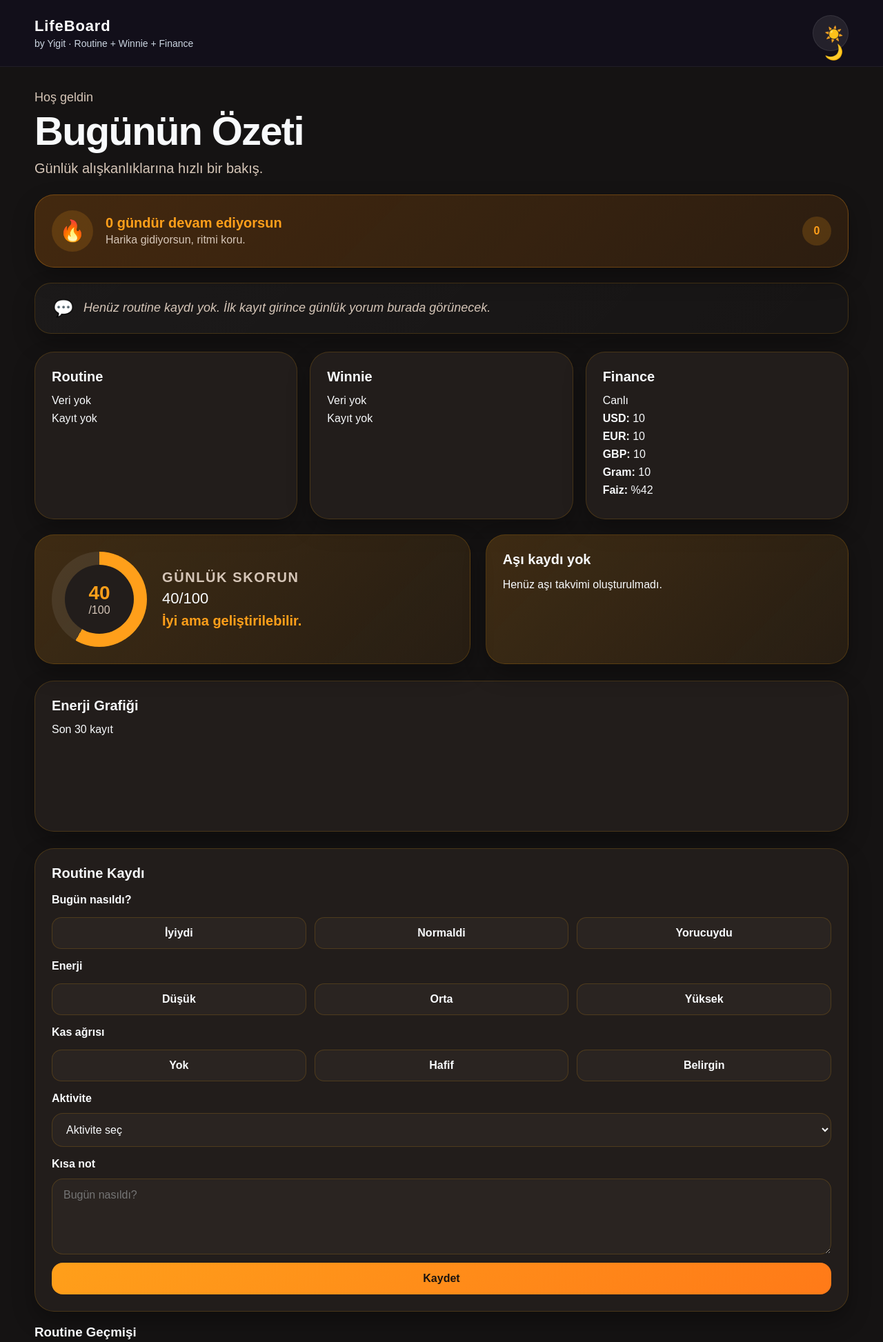
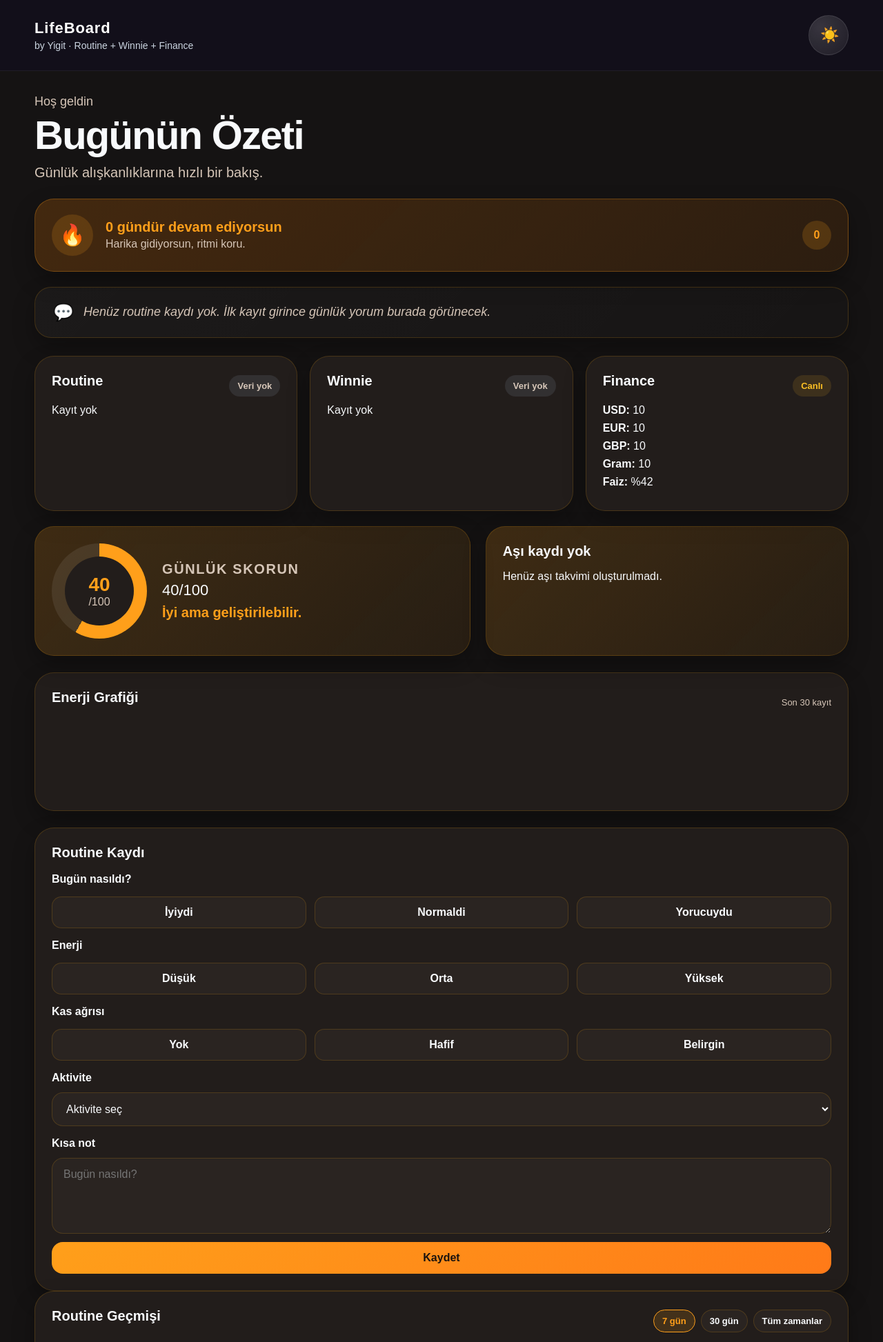
Before and after one commit to yigitsasal90/lifeboard, a Flask app: page / in a window 1280 px wide. Shown: the top 1946 px of the page at 69% size. Run offline with Flask 3, Linux system fonts and the light colour scheme; a database or web service that is not in the repository returns one stand-in record (values such as "Sample title"); data that the repository does not hold is empty.

Commit message:
Update style.css

```diff
--- a/static/style.css
+++ b/static/style.css
@@ -9,6 +9,12 @@
     --accent-soft: rgba(245, 158, 11, 0.15);
     --shadow: 0 10px 30px rgba(15, 23, 42, 0.08);
     --topbar: #0f172a;
+    --good: #22c55e;
+    --good-soft: rgba(34, 197, 94, 0.14);
+    --mid: #f59e0b;
+    --mid-soft: rgba(245, 158, 11, 0.14);
+    --bad: #ef4444;
+    --bad-soft: rgba(239, 68, 68, 0.14);
 }
 
 :root[data-theme="dark"] {
@@ -22,6 +28,12 @@
     --accent-soft: rgba(255, 159, 26, 0.15);
     --shadow: 0 14px 32px rgba(0, 0, 0, 0.30);
     --topbar: #120f1a;
+    --good: #4ade80;
+    --good-soft: rgba(74, 222, 128, 0.12);
+    --mid: #fbbf24;
+    --mid-soft: rgba(251, 191, 36, 0.12);
+    --bad: #f87171;
+    --bad-soft: rgba(248, 113, 113, 0.12);
 }
 
 body {
@@ -61,14 +73,28 @@ body {
 }
 
 .theme-toggle {
-    width: 52px;
-    height: 52px;
+    width: 58px;
+    height: 58px;
     border-radius: 999px;
-    border: 1px solid rgba(255,255,255,0.08);
-    background: rgba(255,255,255,0.08);
+    border: 1px solid rgba(255,255,255,0.10);
+    background: radial-gradient(circle at 30% 30%, rgba(255,255,255,0.16), rgba(255,255,255,0.06));
     color: white;
     cursor: pointer;
     font-size: 22px;
+    position: relative;
+    overflow: hidden;
+}
+
+.theme-toggle .moon {
+    display: none;
+}
+
+:root[data-theme="light"] .theme-toggle .sun {
+    display: none;
+}
+
+:root[data-theme="light"] .theme-toggle .moon {
+    display: inline;
 }
 
 .container {
@@ -81,10 +107,34 @@ body {
     margin-bottom: 26px;
 }
 
+.hero-topline {
+    display: flex;
+    align-items: center;
+    gap: 12px;
+    margin-bottom: 8px;
+}
+
 .hero .mini-title {
     color: var(--muted);
-    margin: 0 0 8px;
+    margin: 0;
     font-size: 18px;
+}
+
+.alert-badge {
+    padding: 8px 12px;
+    border-radius: 999px;
+    font-size: 13px;
+    font-weight: 700;
+}
+
+.alert-badge.warning {
+    background: var(--mid-soft);
+    color: var(--mid);
+}
+
+.alert-badge.danger {
+    background: var(--bad-soft);
+    color: var(--bad);
 }
 
 .hero h2 {
@@ -182,7 +232,8 @@ body {
 .card,
 .form-card,
 .chart-card,
-.highlight-card {
+.highlight-card,
+.history-card {
     background: var(--panel);
     border-radius: 28px;
     padding: 24px;
@@ -190,10 +241,19 @@ body {
     border: 1px solid var(--border);
 }
 
+.card-head,
+.section-head {
+    display: flex;
+    align-items: center;
+    justify-content: space-between;
+    gap: 10px;
+}
+
 .card h3,
 .form-card h3,
 .chart-card h3,
-.highlight-card h3 {
+.highlight-card h3,
+.history-card h3 {
     margin-top: 0;
     margin-bottom: 14px;
     font-size: 20px;
@@ -202,6 +262,38 @@ body {
 .card p {
     margin: 8px 0;
     color: var(--text);
+}
+
+.section-sub {
+    color: var(--muted);
+    font-size: 13px;
+}
+
+.trend-pill {
+    padding: 8px 12px;
+    border-radius: 999px;
+    font-size: 13px;
+    font-weight: 700;
+}
+
+.trend-pill.good {
+    background: var(--good-soft);
+    color: var(--good);
+}
+
+.trend-pill.mid {
+    background: var(--mid-soft);
+    color: var(--mid);
+}
+
+.trend-pill.bad {
+    background: var(--bad-soft);
+    color: var(--bad);
+}
+
+.trend-pill.neutral {
+    background: rgba(148, 163, 184, 0.14);
+    color: var(--muted);
 }
 
 .info-grid {
@@ -220,6 +312,14 @@ body {
 
 .highlight-card.secondary {
     display: block;
+}
+
+.highlight-card.secondary.warning {
+    border-color: rgba(251, 191, 36, 0.25);
+}
+
+.highlight-card.secondary.danger {
+    border-color: rgba(248, 113, 113, 0.25);
 }
 
 .ring-score {
@@ -403,6 +503,65 @@ button {
     border: 1px solid var(--border);
 }
 
+.history-card {
+    margin-bottom: 24px;
+}
+
+.filter-pills {
+    display: flex;
+    gap: 8px;
+    flex-wrap: wrap;
+}
+
+.filter-pill {
+    border: 1px solid var(--border);
+    background: var(--panel-soft);
+    color: var(--text);
+    border-radius: 999px;
+    padding: 8px 12px;
+    font-size: 13px;
+    font-weight: 700;
+    cursor: pointer;
+}
+
+.filter-pill.active {
+    background: var(--accent-soft);
+    color: var(--accent);
+    border-color: var(--accent);
+}
+
+.mini-history-grid {
+    margin-top: 14px;
+    display: grid;
+    grid-template-columns: repeat(3, 1fr);
+    gap: 12px;
+}
+
+.mini-history-card {
+    border-radius: 18px;
+    background: var(--panel-soft);
+    border: 1px solid var(--border);
+    padding: 16px;
+}
+
+.mini-history-top {
+    display: flex;
+    justify-content: space-between;
+    align-items: center;
+    gap: 10px;
+    margin-bottom: 10px;
+}
+
+.mini-history-card p {
+    margin: 0 0 8px;
+    font-weight: 700;
+}
+
+.mini-history-card small {
+    color: var(--muted);
+    line-height: 1.5;
+}
+
 .finance-grid {
     display: grid;
     grid-template-columns: repeat(3, 1fr);
@@ -439,7 +598,8 @@ button {
     .two-col,
     .finance-grid,
     .choice-grid.three,
-    .choice-grid.two {
+    .choice-grid.two,
+    .mini-history-grid {
         grid-template-columns: 1fr;
     }
 
@@ -460,4 +620,10 @@ button {
         flex-direction: column;
         align-items: flex-start;
     }
+
+    .card-head,
+    .section-head {
+        align-items: flex-start;
+        flex-direction: column;
+    }
 }
```
